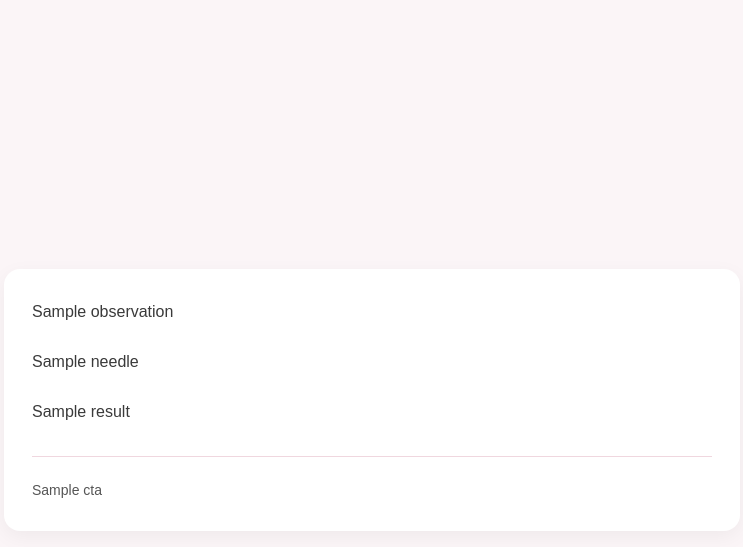
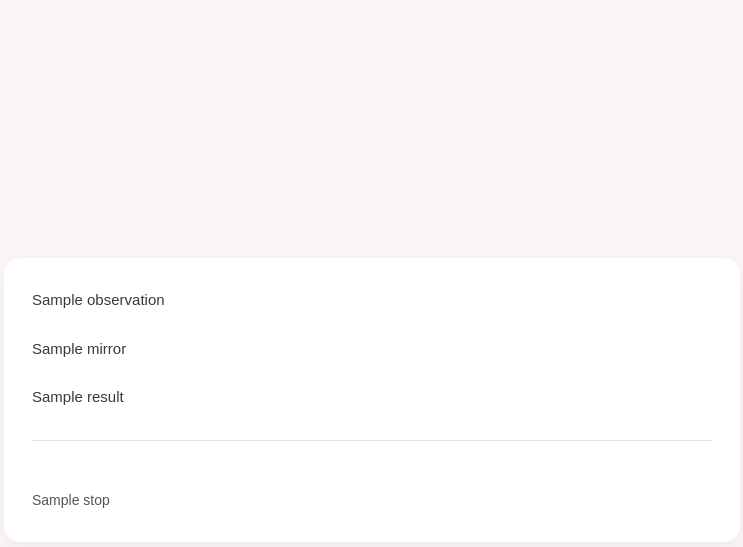
Before and after one commit to fuyong7335/tanin-jiku-diagnosis, a Flask app: template templates/result.html in a window 1280 px wide. Shown: the top 547 px of the page, without its empty margins (268-1011 px from the left). Run offline with Flask 3, Linux system fonts and the light colour scheme; the template is opened without the code that fills it: most values are stand-ins (such as "Sample title", 1, 10 or a date in 2020).

Commit message:
Add files via upload

```diff
--- a/templates/result.html
+++ b/templates/result.html
@@ -34,14 +34,16 @@
 
     .block {
       margin-bottom: 20px;
+      font-size: 15px;
     }
 
-    .cta {
+    .stop {
       margin-top: 28px;
       padding-top: 20px;
       border-top: 1px solid #f0d7df;
       font-size: 14px;
       color: #555;
+      white-space: pre-line;
     }
   </style>
 </head>
@@ -50,23 +52,25 @@
   <div class="page">
     <div class="card">
 
+      <!-- 観察 -->
       <div class="block">
-        {{ result.observation | replace('\n', '<br>') | safe }}
+        {{ result.observation }}
       </div>
 
+      <!-- 鏡 -->
       <div class="block">
-        {{ result.needle | replace('\n', '<br>') | safe }}
+        {{ result.mirror }}
       </div>
 
+      <!-- 問い -->
       <div class="block">
-        {{ result.question | replace('\n', '<br>') | safe }}
+        {{ result.question }}
       </div>
 
-      {% if result.cta %}
-        <div class="cta">
-          {{ result.cta | replace('\n', '<br>') | safe }}
-        </div>
-      {% endif %}
+      <!-- ここで止める -->
+      <div class="stop">
+        {{ result.stop }}
+      </div>
 
     </div>
   </div>
```
